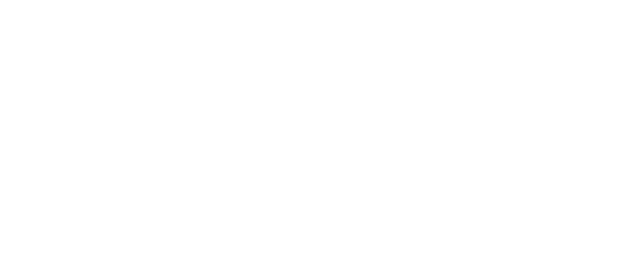
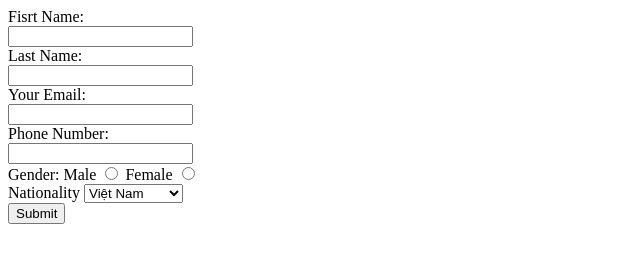
Before and after one commit to Dat2004777/C4EJS131, a plain HTML site: page Day-3/Lession-3.html in a window 1280 px wide. Shown: the whole page, without its empty margins (0-640 px from the left). Drawn offline with Linux system fonts and the light colour scheme.

Commit message:
Lession 3

```diff
--- a/Day-3/Lession-3.html
+++ b/Day-3/Lession-3.html
@@ -4,8 +4,46 @@
     <title>Nguyễn DatJ</title>
 </head>
 <body>
+    <!-- Personal information -->
     <Form>
+        <div>
+            <!-- Fisrt Name input  -->
+            <label for="Fisrt Name">Fisrt Name:</label> <br>
+            <input type="text" name="Fisrt Name" id="Fisrt Name"> <br>
 
+            <!-- Last Name input -->
+            <label for="Last Name">Last Name:</label> <br>
+            <input type="text" name="Last Name" id="Last Name"> <br>
+
+            <!-- Your Email input -->
+            <label for="Your Email">Your Email:</label> <br>
+            <input type="text" name="Your Email" id="Your Email"> <br>
+
+            <!-- Phone Number input -->
+            <label for="Phone Number">Phone Number:</label> <br>
+            <input type="text" name="Phone Number" id="Phone Number"> <br>
+
+            <!-- Gender -->
+            <span>Gender:</span>
+            <label for="Male">Male</label>
+            <input type="radio" name="Gender">
+            <label for="Female">Female</label>
+            <input type="radio" name="Gender"> <br>
+
+            <!-- Nationality -->
+            <label for="Nationality">Nationality</label>
+            <select name="Nationality" id="Nationality">
+                <option value="Nationality">Việt Nam</option>
+                <option value="Nationality">Pháp</option>
+                <option value="Nationality">Mẽo</option>
+                <option value="Nationality">Lào</option>
+                <option value="Nationality">Cam-pu-chia</option>
+                <option value="Nationality">Tàu khựa</option>
+            </select> <br>
+
+            <!-- Submit box -->
+            <input type="button" value="Submit">
+        </div>
     </Form>
 </body>
 </html>
```
